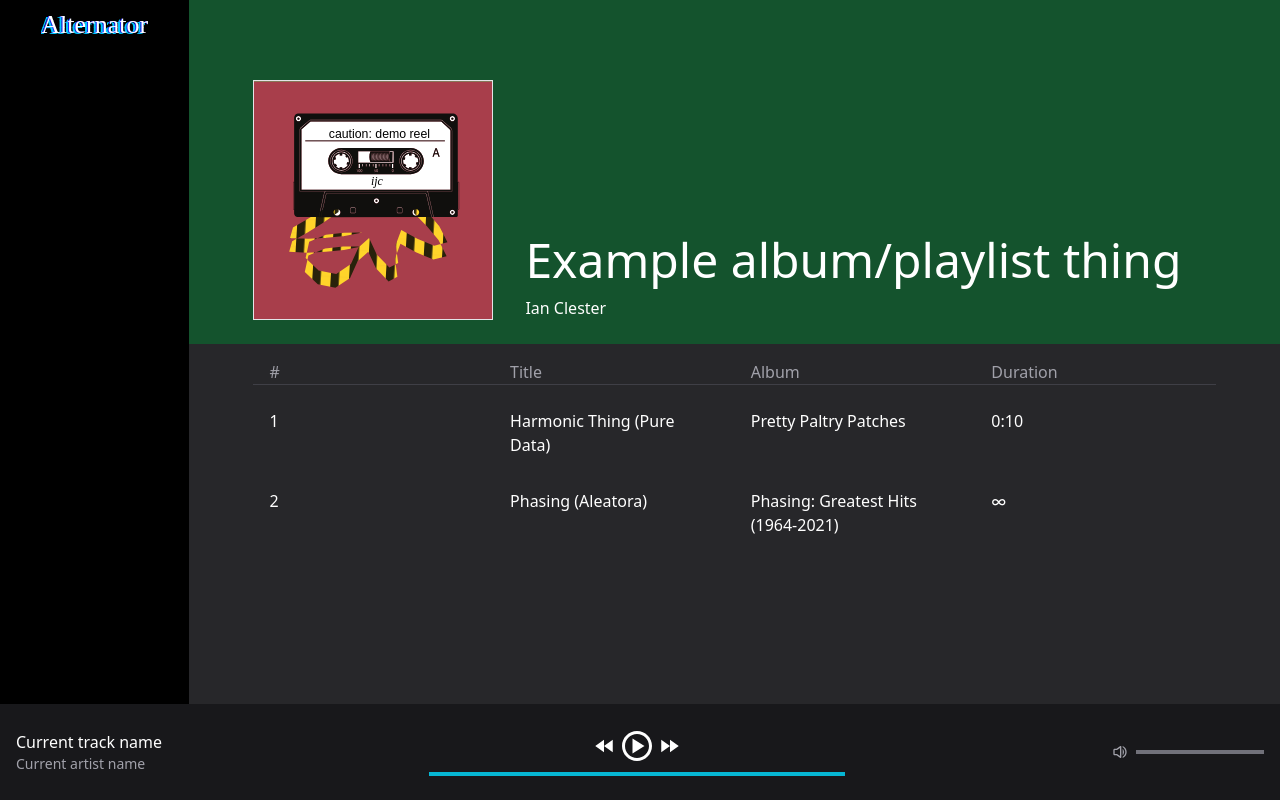
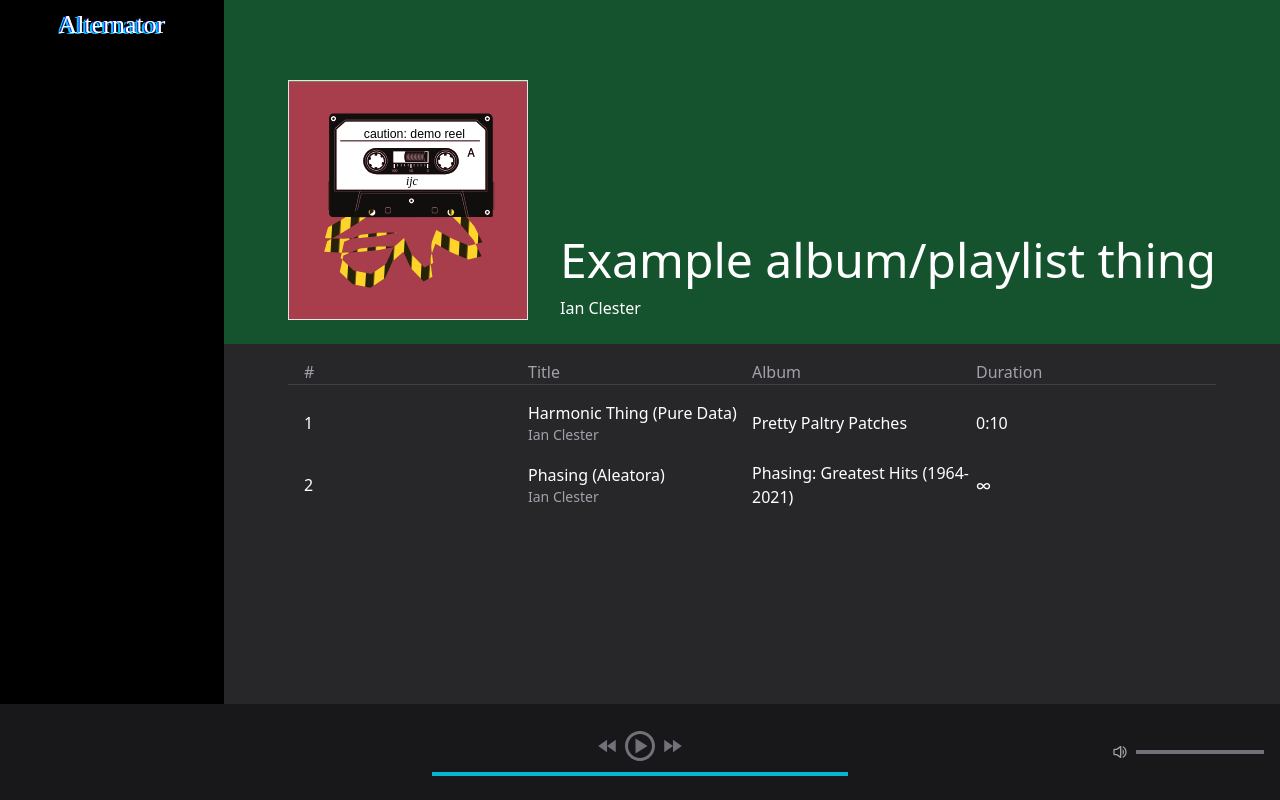
Before and after one commit to ijc8/alternator, a React (Create React App) app: page / in a window 1280 px wide. Built offline with nearby package versions, Linux system fonts and the light colour scheme; a web font is replaced by a local one.

Commit message:
Bottom bar: current track display, play/pause.

```diff
--- a/src/App.tsx
+++ b/src/App.tsx
@@ -1,18 +1,20 @@
 import React, { useState } from 'react'
-import { BiPlay, BiPause, BiRewind, BiFastForward, BiPlayCircle, BiVolumeFull } from 'react-icons/bi'
+import { BiPlay, BiPause, BiRewind, BiFastForward, BiPlayCircle, BiVolumeFull, BiPauseCircle } from 'react-icons/bi'
 import logo from './logo.svg'
 import './App.css'
 
-const songs = [
+const tracks = [
     {
         name: "pd-thing",
         title: "Harmonic Thing (Pure Data)",
+        artist: "Ian Clester",
         album: "Pretty Paltry Patches",
         duration: "0:10",
     },
     {
         name: "py-audio-file",
         title: "Phasing (Aleatora)",
+        artist: "Ian Clester",
         album: "Phasing: Greatest Hits (1964-2021)",
         duration: "∞",
     }
@@ -112,9 +114,9 @@ const PlayAnimation = () => {
 type PlayStatus = "setup" | "play" | "pause"
 
 const Track = ({
-    index, title, album, duration, status, setPlaying,
+    index, title, artist, album, duration, status, setPlaying,
 } : {
-    index: number, title: string, album: string, duration: string, status: PlayStatus | null, setPlaying: (p: boolean) => void,
+    index: number, title: string, artist: string, album: string, duration: string, status: PlayStatus | null, setPlaying: (p: boolean) => void,
 }) => {
     const [hover, setHover] = useState(false)
 
@@ -126,12 +128,10 @@ const Track = ({
         setHover(false)
     }
 
-    const className = (status === null ? "" : "bg-gray-700 ") + "group-hover:bg-gray-600 p-4"
-
     console.log("status", status)
 
-    return <div className="group contents" onMouseEnter={onMouseEnter} onMouseLeave={onMouseLeave}>
-        <div className={className}>
+    return <div className={(status === null ? "" : "bg-gray-700 ") + "flex items-center hover:bg-gray-600 px-4 py-2"} onMouseEnter={onMouseEnter} onMouseLeave={onMouseLeave}>
+        <div className="w-1/4">
             {status === "setup"
                 ? <div className="relative -left-2"><LoadAnimation /></div>
                 : hover
@@ -142,15 +142,58 @@ const Track = ({
                         ? <div className="relative -left-2 top-0.5"><PlayAnimation /></div>
                         : index + 1}
         </div>
-        <div className={className}>{title}</div>
-        <div className={className}>{album}</div>
-        <div className={className}>{duration}</div>
+        <div className="w-1/4">
+            {title}
+            <div className="text-gray-400 text-sm">{artist}</div>
+        </div>
+        <div className="w-1/4">{album}</div>
+        <div className="w-1/4">{duration}</div>
     </div>
 }
 
 interface PlayState {
     name: string
     status: PlayStatus
+}
+
+const Sidebar = () => {
+    return <header className="App-header w-56 bg-black">
+        <div className="flex flex-row">
+            <div className="glitch flex-grow relative top-6" id="logo">
+                {[...new Array(5)].map((_, i) => <div key={i}>Alternator</div>)}
+            </div>
+        </div>
+    </header>
+}
+
+const Controls = ({ state, setPlaying }: { state: PlayState | null, setPlaying: (b: boolean) => void }) => {
+    const track = tracks.find(track => track.name === state?.name)
+    const disabled = state === null || state.status ===  "setup"
+
+    return <footer className="bg-gray-900 flex items-center px-4 py-6">
+        <div className="w-1/3">
+            {track && <>
+                <div>{track.title}</div>
+                <div className="text-gray-400 text-sm">{track.artist}</div>
+            </>}
+        </div>
+        <div className="w-1/3">
+            <div className="flex justify-center pb-2 text-3xl">
+                <button disabled={disabled} className="disabled:text-gray-500"><BiRewind /></button>
+                <button disabled={disabled} className="disabled:text-gray-500 text-4xl">
+                    {state?.status === "play"
+                        ? <BiPauseCircle onClick={() => setPlaying(false)} />
+                        : <BiPlayCircle onClick={() => setPlaying(true)} />}
+                </button>
+                <button disabled={disabled} className="disabled:text-gray-500"><BiFastForward /></button>
+            </div>
+            <div className="bg-cyan-500 w-full h-1"></div>
+        </div>
+        <div className="w-1/3 flex justify-end items-center">
+            <BiVolumeFull className="text-gray-400 mr-2" />
+            <div className="bg-gray-500 w-32 h-1"></div>
+        </div>
+    </footer>
 }
 
 const App = () => {
@@ -171,13 +214,7 @@ const App = () => {
 
     return <div className="flex flex-col text-white min-h-screen justify-end">
         <div className="flex flex-row flex-grow">
-            <header className="App-header w-56 bg-black">
-                <div className="flex flex-row">
-                    <div className="glitch flex-grow relative top-6" id="logo">
-                        {[...new Array(5)].map((_, i) => <div key={i}>Alternator</div>)}
-                    </div>
-                </div>
-            </header>
+            <Sidebar />
             <main className="flex-grow flex flex-col">
                 <div className="pt-20 pl-16 pb-6 flex flex-row items-end bg-green-900">
                     <div className="w-60 h-60 border mr-8">
@@ -189,15 +226,15 @@ const App = () => {
                     </div>
                 </div>
                 <div className="p-16 pt-4 flex-grow bg-gray-800">
-                    <div className="grid grid-cols-4">
-                        <div className="contents text-gray-400">
-                            <div className="px-4">#</div>
-                            <div className="px-4">Title</div>
-                            <div className="px-4">Album</div>
-                            <div className="px-4">Duration</div>
+                    <div className="flex flex-col">
+                        <div className="flex text-gray-400 px-4">
+                            <div className="w-1/4">#</div>
+                            <div className="w-1/4">Title</div>
+                            <div className="w-1/4">Album</div>
+                            <div className="w-1/4">Duration</div>
                         </div>
                         <div className="col-span-full border-b border-gray-700 mb-2"></div>
-                        {songs.map(({ name, ...song }, i) => <Track key={i} index={i} {...song} status={state?.name === name ? state.status : null} setPlaying={(playing: boolean) => {
+                        {tracks.map(({ name, ...song }, i) => <Track key={i} index={i} {...song} status={state?.name === name ? state.status : null} setPlaying={(playing: boolean) => {
                             setState({
                                 name,
                                 status: playing ? "play" : "pause",
@@ -207,24 +244,12 @@ const App = () => {
                 </div>
             </main>
         </div>
-        <footer className="bg-gray-900 flex items-center px-4 py-6">
-            <div className="flex-grow">
-                <div>Current track name</div>
-                <div className="text-gray-400 text-sm">Current artist name</div>
-            </div>
-            <div className="w-1/3">
-                <div className="flex justify-center pb-2 text-4xl">
-                    <button className="text-3xl"><BiRewind /></button>
-                    <button><BiPlayCircle /></button>
-                    <button className="text-3xl"><BiFastForward /></button>
-                </div>
-                <div className="bg-cyan-500 w-full h-1"></div>
-            </div>
-            <div className="flex-grow flex justify-end items-center">
-                <BiVolumeFull className="text-gray-400 mr-2" />
-                <div className="bg-gray-500 w-32 h-1"></div>
-            </div>
-        </footer>
+        <Controls state={state} setPlaying={(playing: boolean) => {
+            setState({
+                name: state!.name,
+                status: playing ? "play" : "pause",
+            })
+        }} />
     </div>
 }
 
```
